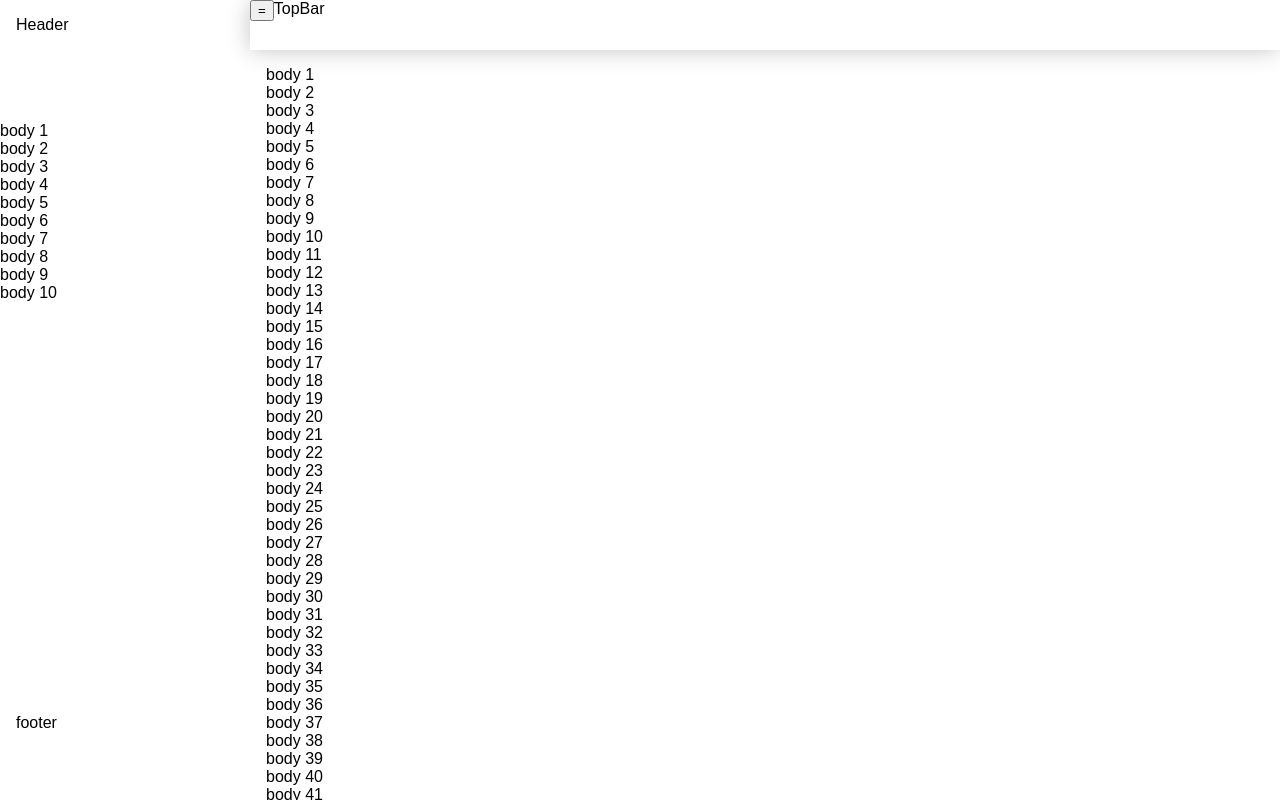
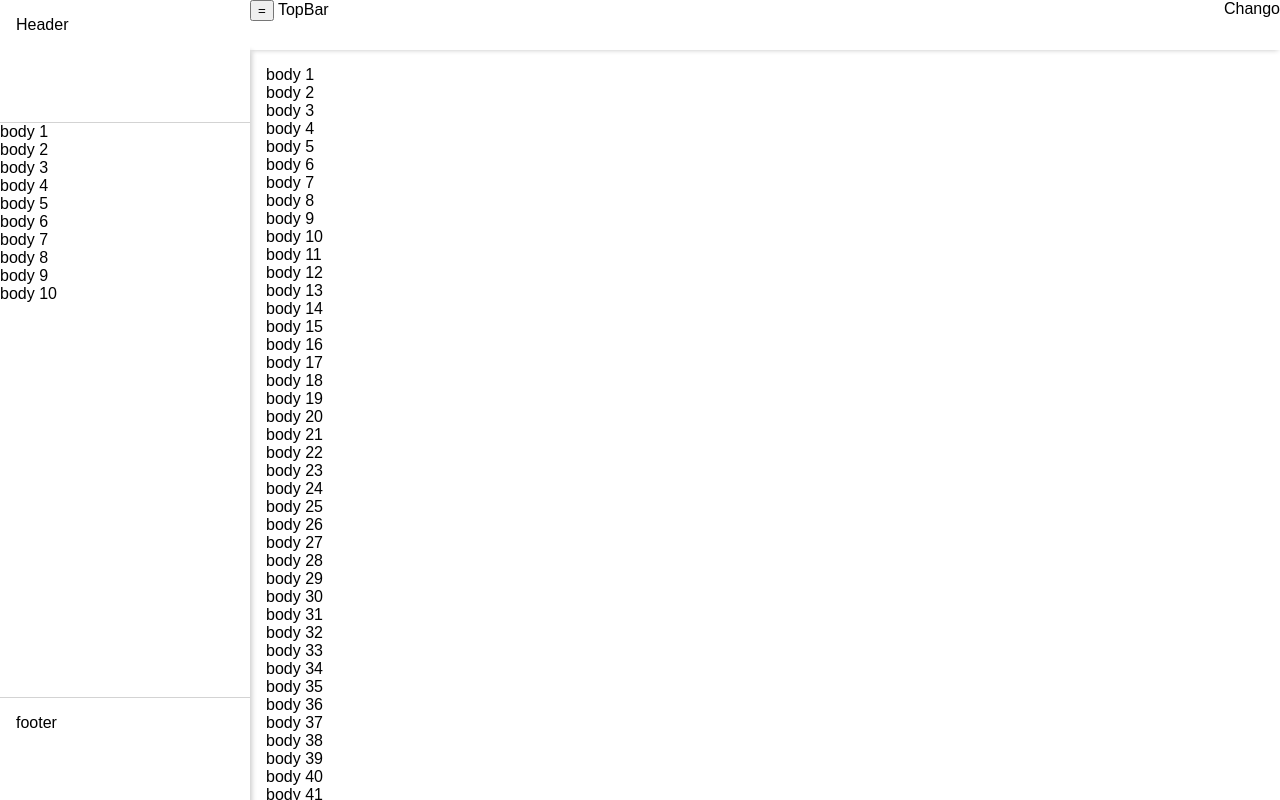
Before and after one commit to MiguelRendon666/saas_vue, a Vue app: page / in a window 1280 px wide. Built offline with nearby package versions, Linux system fonts and the light colour scheme.

Commit message:
little update

```diff
--- a/src/App.vue
+++ b/src/App.vue
@@ -1,14 +1,20 @@
 <template>
   <div class="app-container">
-    <SideBarComponent />
-    <ComponentContainerComponent />
+    <SideBarComponent :toggled="toggled" />
+    <ComponentContainerComponent @toggle-sidebar="handleToggleSidebar" />
   </div>
 </template>
 
-<script setup lang="ts">
+<script setup>
+import { ref } from 'vue';
 import ComponentContainerComponent from './components/ComponentContainerComponent.vue';
 import SideBarComponent from './components/SideBarComponent.vue';
 
+const toggled = ref(true);
+
+const handleToggleSidebar = () => {
+  toggled.value = !toggled.value;
+};
 </script>
 
 <style scoped>
--- a/src/components/ComponentContainerComponent.vue
+++ b/src/components/ComponentContainerComponent.vue
@@ -1,6 +1,6 @@
 <template>
     <div class="ViewContainer">
-        <TopBarComponent />
+        <TopBarComponent @toggle-sidebar="$emit('toggle-sidebar')" />
         <div class="ComponentContainer">
             <div v-for="i in 200" :key="i">body {{ i }}</div>
         </div>
@@ -14,7 +14,8 @@ export default {
     name: 'ComponentContainerComponent',
     components: {
         TopBarComponent
-    }
+    },
+    emits: ['toggle-sidebar']
 }
 </script>
 
@@ -25,6 +26,8 @@ export default {
     width: 100%;
     height: 100%;
     max-height: 100vh;
+    position: relative;
+    z-index: 1;
 }
 .ComponentContainer {
     width: 100%;
--- a/src/components/SideBarComponent.vue
+++ b/src/components/SideBarComponent.vue
@@ -1,5 +1,5 @@
 <template>
-    <div class="sidebar toggled">
+    <div :class="['sidebar', { toggled }]">
         <div class="header">
             Header
         </div>
@@ -16,11 +16,17 @@
 
 <script>
 export default {
-    name: 'SideBarComponent'
+    name: 'SideBarComponent',
+    props: {
+        toggled: {
+            type: Boolean,
+            default: true
+        }
+    }
 }
 </script>
 
-<style scoped>
+<style>
 .sidebar {
     display: flex;
     flex-direction: column;
@@ -29,14 +35,29 @@ export default {
     height: 100%;
     max-height: 100vh;
     transition: 0.5s ease;
+    box-shadow: 3px 50px 5px -1px rgba(0,0,0,0.20);
+    -webkit-box-shadow: 3px 50px 5px -1px rgba(0,0,0,0.20);
+    -moz-box-shadow: 3px 50px 5px -1px rgba(0,0,0,0.20);
+    position: relative;
+    z-index: 100;
+    background-color: white;
 }
 .sidebar.toggled {
     max-width: 250px;
 }
 
 .sidebar .header {
+    height: 50px;
+    opacity: 0;
+    max-height: 90px;
+    padding: 0;
+    overflow: hidden;
+    border-bottom: 1px solid lightgray;
+    transition: 0.5s ease;
+}
+.sidebar.toggled .header {
     height: 100%;
-    max-height: 90px;
+    opacity: 1;
     padding: 1rem;
 }
 
@@ -47,8 +68,16 @@ export default {
 }
 
 .sidebar .footer {
-    height: 100%;
+    height: 0%;
+    opacity: 0;
     max-height: 70px;
     padding: 1rem;
+    overflow: hidden;
+    transition: 0.5s ease;
+    border-top: 1px solid lightgray;
+}
+.sidebar.toggled .footer {
+    height: 100%;
+    opacity: 1;
 }
 </style>
--- a/src/components/TopBarComponent.vue
+++ b/src/components/TopBarComponent.vue
@@ -1,15 +1,28 @@
 <template>
     <div class="topbar">
         <div class="top-left-side">
-            <button>=</button>
+            <button @click="toggleSidebar">=</button>
+            TopBar
         </div>
-        TopBar
+        <div class="top-right-side">
+            <div class="avatar"></div>
+            Chango
+        </div>
     </div>
 </template>
 
 <script>
 export default {
-    name: 'TopBarComponent'
+    name: 'TopBarComponent',
+    emits: ['toggle-sidebar'],
+    methods: {
+        toggleSidebar() {
+            this.$emit('toggle-sidebar');
+        },
+        logout() {
+            console.log('Logout clicked');
+        }
+    }
 }
 </script>
 
@@ -19,8 +32,11 @@ export default {
     width: 100%;
     display: flex;
     flex-direction: row;
-    box-shadow: -1px 1px 23px -1px rgba(0,0,0,0.24);
-    -webkit-box-shadow: -1px 1px 23px -1px rgba(0,0,0,0.24);
-    -moz-box-shadow: -1px 1px 23px -1px rgba(0,0,0,0.24);
+    justify-content: space-between;
+    box-shadow: -1px 1px 5px -1px rgba(0,0,0,0.24);
+    -webkit-box-shadow: -1px 1px 5px -1px rgba(0,0,0,0.24);
+    -moz-box-shadow: -1px 1px 5px -1px rgba(0,0,0,0.24);
+    position: relative;
+    z-index: 1;
 }
 </style>
```
